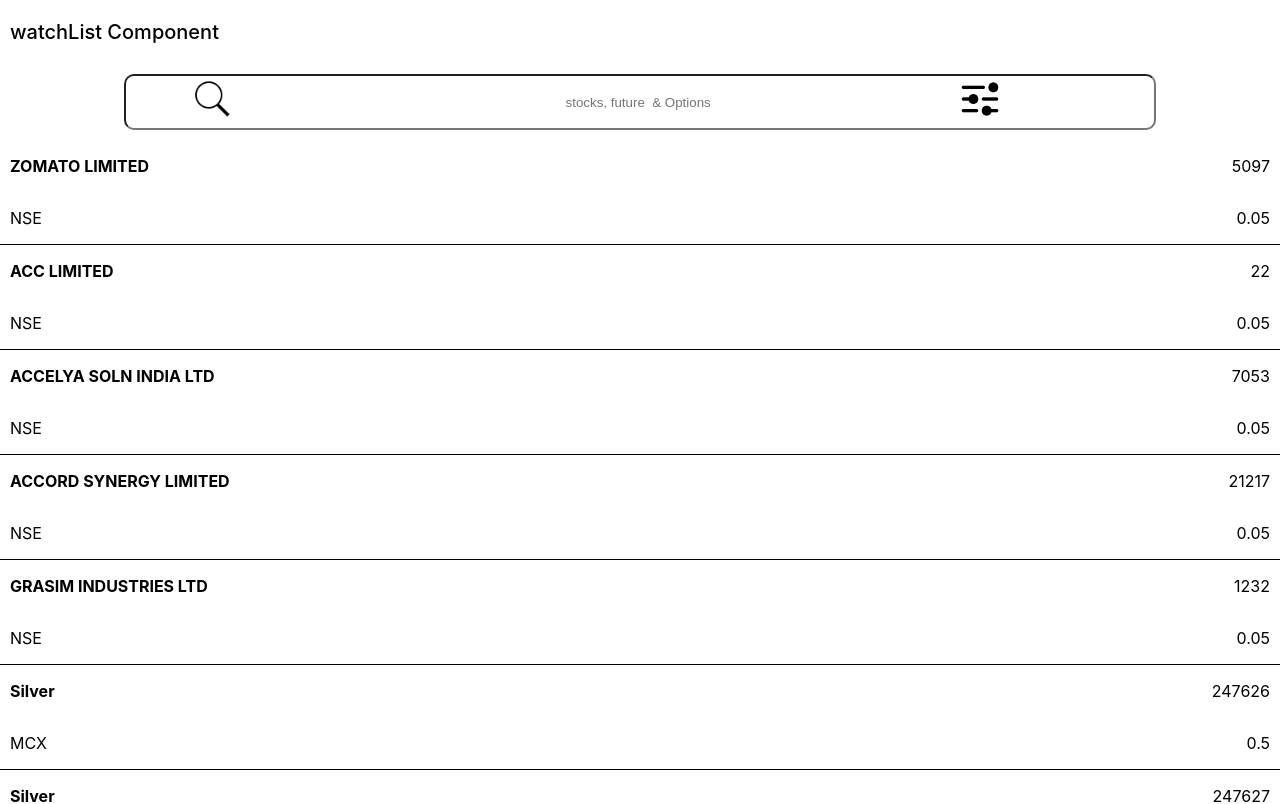
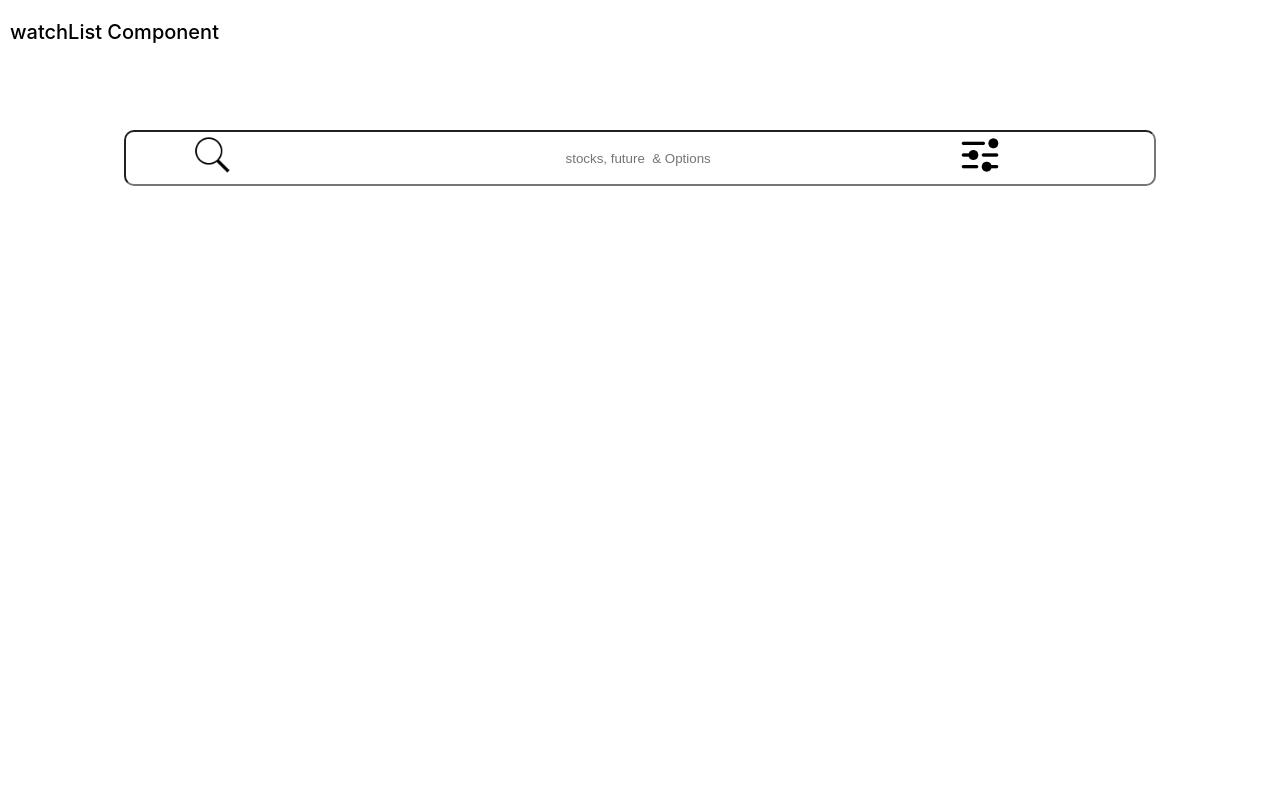
Before and after one commit to suganyak-msil/SurperApp-POC, a React (Create React App) app: page / in a window 1280 px wide. Shown: the top 804 px of the page. Built offline with nearby package versions, Linux system fonts and the light colour scheme.

Commit message:
watchlistNames_scrollable

```diff
--- a/src/App.css
+++ b/src/App.css
@@ -13,6 +13,31 @@
   text-align: left;
   margin-left: 10px;
 
+}
+
+.watclistNames_container{
+  list-style-type: none;
+
+  display: flex;
+  flex-direction: row;
+  justify-content: space-between;
+  white-space: nowrap;
+  height: 30px;
+  padding: 5px;
+  overflow: scroll;
+
+}
+ ::-webkit-scrollbar {
+  display: none;
+}
+.watclistNames_container li{
+  margin: 0px 5px;
+
+
+}
+.watclistNames_container li:hover{
+  color: blue;
+  border-bottom: 1px solid blue;
 }
 
 .search-area {
--- a/src/assets/stocksData.js
+++ b/src/assets/stocksData.js
@@ -277,3 +277,54 @@
         }
     }
 ]
+export const watchlistNames = [
+    {
+        name: 'test1',
+
+        id: '234'
+    }, {
+        name: 'test2',
+        id: '234'
+
+    },
+    {
+        name: 'test3',
+        id: '234'
+
+    },
+    {
+        name: 'test3',
+        id: '234'
+
+    },
+    {
+        name: 'test5',
+        id: '234'
+
+    },
+    {
+        name: 'test6',
+        id: '234'
+
+    },
+    {
+        name: 'test6',
+        id: '234'
+
+    },
+    {
+        name: 'test6',
+        id: '234'
+
+    },
+    {
+        name: 'test3',
+        id: '234'
+
+    },
+    {
+        name: 'test3',
+        id: '234'
+
+    }
+]
--- /dev/null
+++ b/src/components/common.js
@@ -0,0 +1,3 @@
+export function deviceCallback(callback, req) {
+    window.webkit.messageHandlers.MyHandler.postMessage(callback, req);
+}
--- a/src/screens/watchList.jsx
+++ b/src/screens/watchList.jsx
@@ -1,20 +1,58 @@
 import React, { useEffect, useState } from 'react'
-import { stockData } from '../assets/stocksData'
+import { stockData, watchlistNames } from '../assets/stocksData'
 import searchImg from "../assets/images/search.png";
 import filterImg from "../assets/images/setting.png";
+import { deviceCallback } from "../components/common";
+console.log("watchlistNames", watchlistNames);
 
 export default function WatchList() {
     const [stockList, setStockList] = useState([])
-    console.log('stockList ', stockList);
+    const [watchListNames, setWatchListNames] = useState([])
+    const [deviceType, setDeviceType] = useState("");
+    // device detect
     useEffect(() => {
-        handleIntialStockData()
+        if (
+            /Android|webOS|iPhone|iPad|iPod|BlackBerry|IEMobile|Opera Mini|Windows Phone/i.test(navigator.userAgent
+            )
+        ) {
+            /iPad|iPhone|iPod/.test(navigator.userAgent) ?
+                setDeviceType("ios") : setDeviceType('Android')
+            setWatchListNames(watchlistNames);
+        } else {
+            setDeviceType("Desktop");
+        }
+    }, []);
+
+    useEffect(() => {
+        if (deviceType === 'ios' || deviceType === 'android') {
+            // watchlist count
+            deviceCallback(sendGetGroupsRequest, "")
+        }
     }, [])
-    const handleIntialStockData = () => {
+
+    const sendGetGroupsRequest = () => {
         setStockList(stockData)
+    }
+    const watchList_items = () => {
+        console.log("watchList items Data");
+    }
+    const handleWatchListClick = (item) => {
+        console.log("item", item);
+        let req = {
+            wid: item.id
+        }
+        // window.webkit.messageHandlers.MyHandler.postMessage(req);
+        deviceCallback(watchList_items, req)
     }
     return (
         <div>
             <p className='watchList_header'>watchList Component</p>
+            <ul className='watclistNames_container'>
+                {watchListNames && watchListNames.map((item) => {
+                    return <li onClick={() => handleWatchListClick(item)}>{item.name}</li>
+                })}
+            </ul>
+
             <div className='search-area'>
                 <img className='search_icon' src={searchImg} alt='search-img' />
                 <input className='search-input' type='text' placeholder='stocks, future  & Options ' />
```
